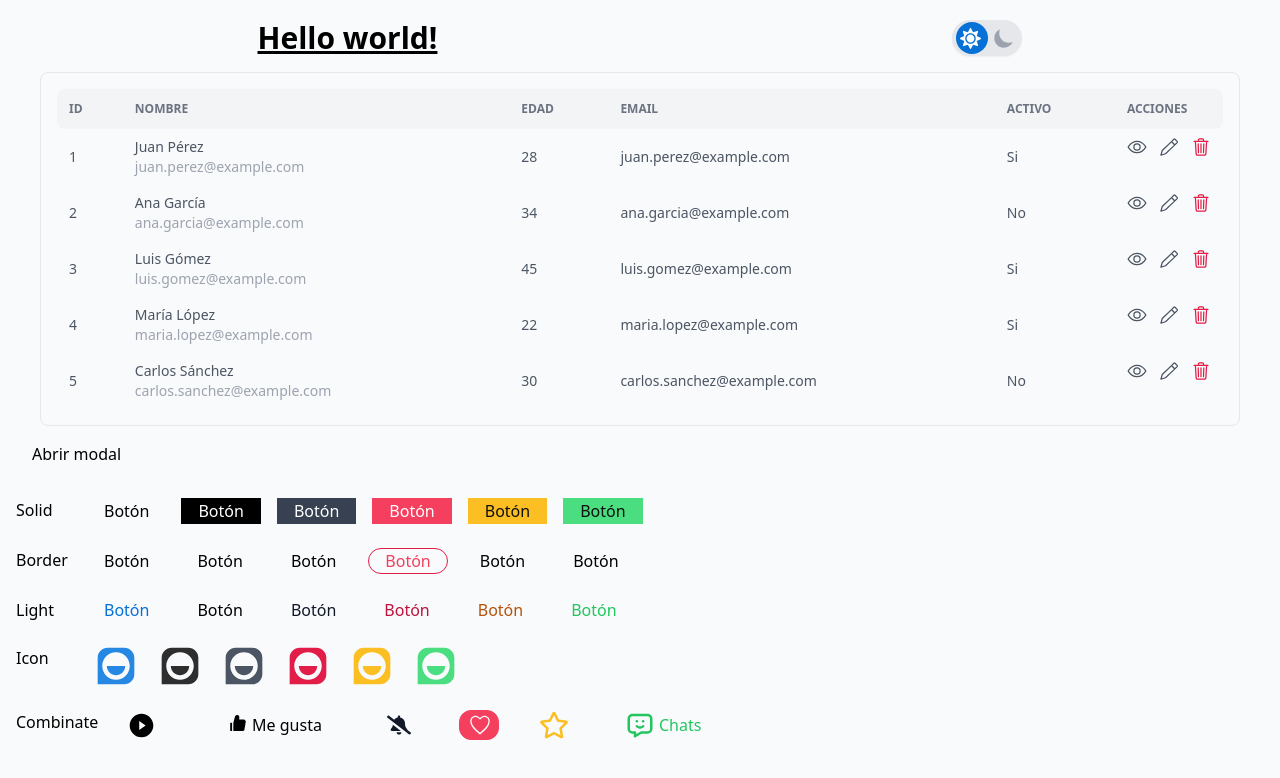
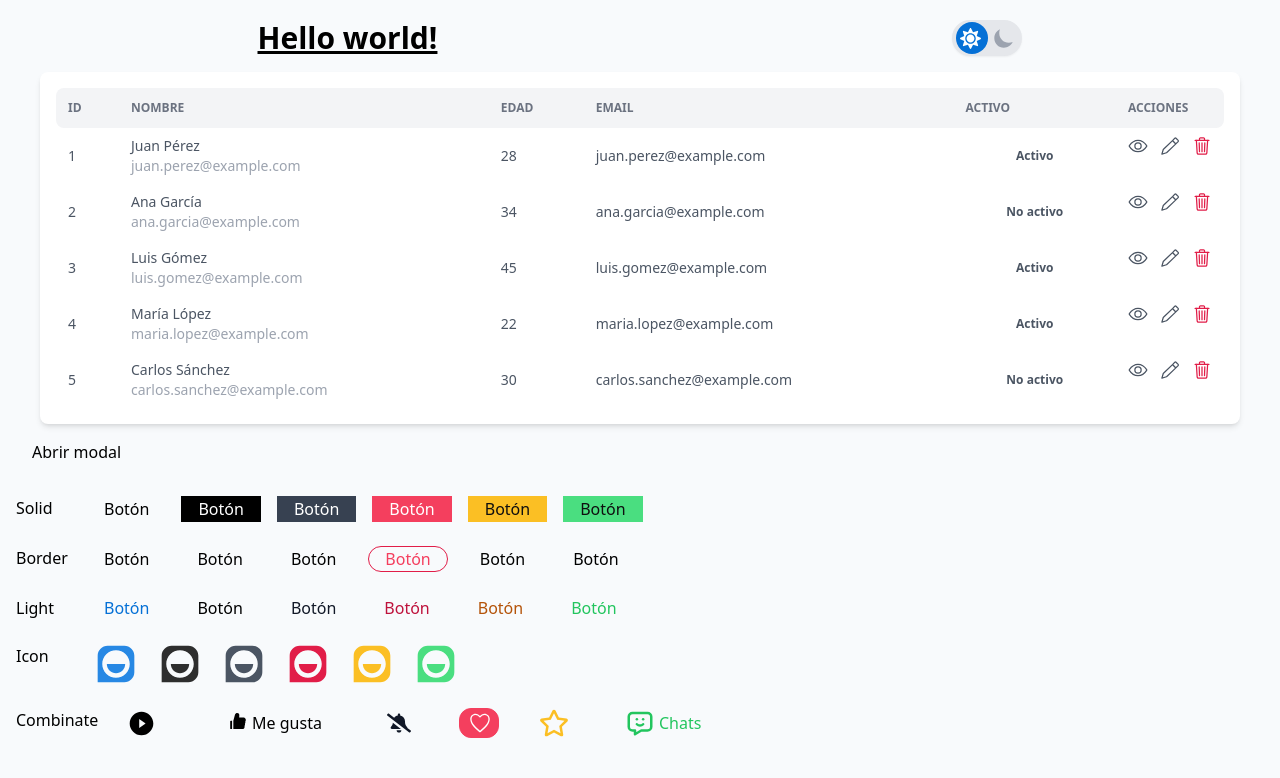
Before and after one commit to efcamila/components_web, a React (Vite) app: page / in a window 1280 px wide. Shown: the top 778 px of the page. Built offline with nearby package versions, Linux system fonts and the light colour scheme.

Commit message:
Correcciones en tables

```diff
--- a/src/components/tables/TableAction.tsx
+++ b/src/components/tables/TableAction.tsx
@@ -28,7 +28,7 @@ interface TableCellProps {
 
 const Table = ({ children }: BaseTableProps) => {
   return (
-    <div className="overflow-auto w-full max-w-[1200px] bg-gray-50 border border-gray-200 rounded-lg p-4 dark:bg-black-700 dark:border-black-800">
+    <div className="overflow-auto w-full max-w-[1200px] bg-white shadow-md rounded-lg p-4 dark:bg-black-700 ">
       <table className="w-full max-w-[1200px] border-collapse">
         {children}
       </table>
@@ -60,7 +60,7 @@ const TableColumn = ({ children }: TableHeadProps) => {
 };
 
 const TableBody = ({ children }: BaseTableProps) => {
-  return <tbody className="bg-gray-50 dark:bg-black-700">{children}</tbody>;
+  return <tbody className="bg-white dark:bg-black-700">{children}</tbody>;
 };
 
 const TableRow = ({ children, onClick }: TableRowProps) => {
--- a/src/components/tables/TestTableAction.tsx
+++ b/src/components/tables/TestTableAction.tsx
@@ -9,6 +9,7 @@ import {
   TableCellInfo,
 } from "./TableAction";
 import TestModalTable from "../modals/TestModalTable";
+import Badge from "../bagde/Badge";
 
 const users = [
   {
@@ -98,7 +99,7 @@ const TestTableAction = () => {
               </TableCell>
               <TableCell>{user.edad}</TableCell>
               <TableCell>{user.email}</TableCell>
-              <TableCell>{user.activo ? "Si" : "No"}</TableCell>
+              <TableCell>{user.activo ? <Badge position="normal" style="success-light">Activo</Badge> : <Badge position="normal" style="danger-light">No activo</Badge>}</TableCell>
             </TableRow>
           ))}
         </TableBody>
```
